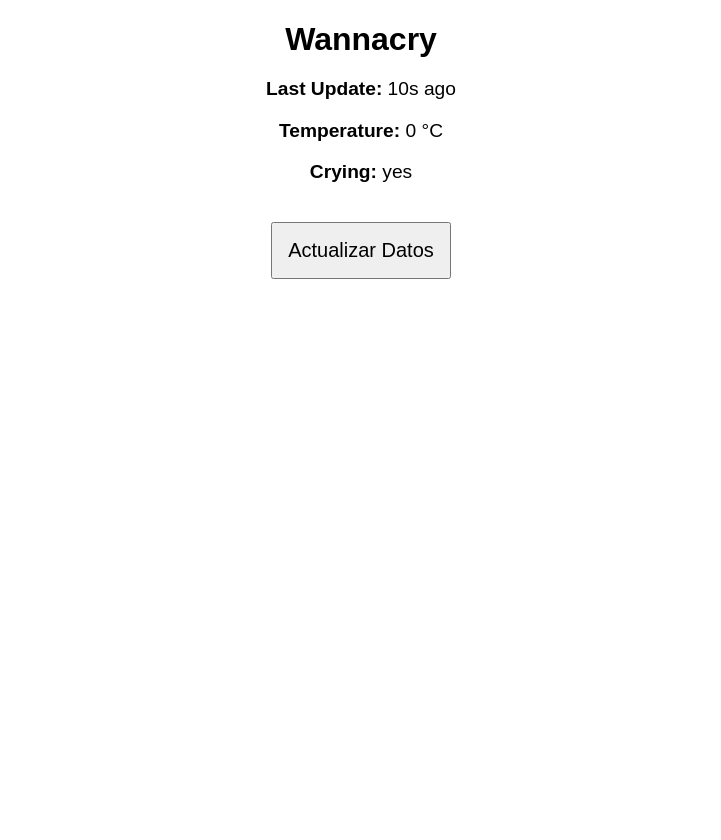
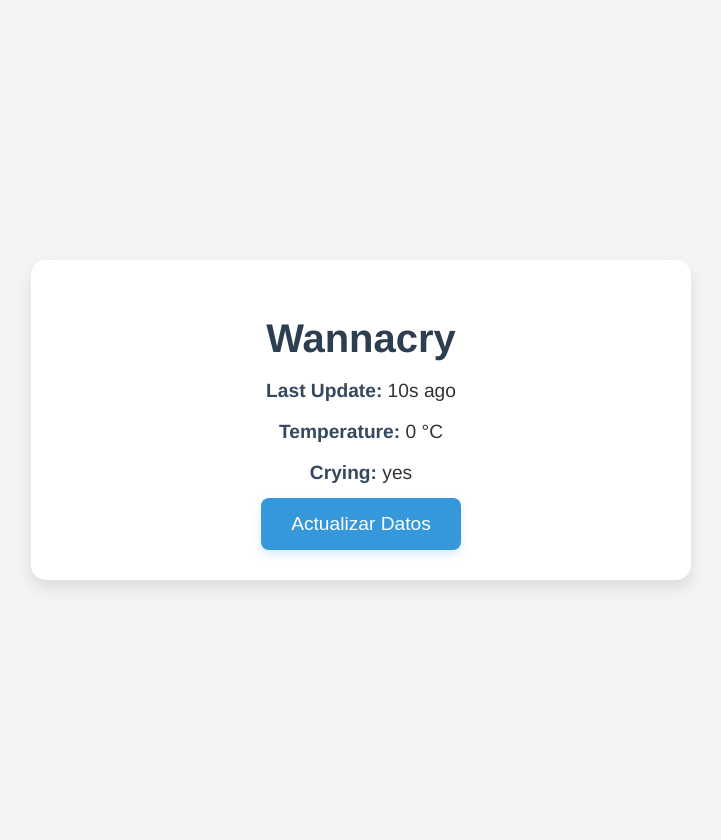
Before and after one commit to davzshaw/n3, a Flask app: page / in a window 1280 px wide. Shown: the whole page, without its empty margins (279-1000 px from the left). Before the commit the page ends 279 px from the top, so only its background shows below. Run offline with Flask 3, Linux system fonts and the light colour scheme.

Commit message:
CSS index

```diff
--- a/templates/index.html
+++ b/templates/index.html
@@ -6,29 +6,67 @@
     <title>Aplicativo Flask con Datos de APIs Externas</title>
     <style>
         body {
-            font-family: Arial, sans-serif;
+            font-family: 'Helvetica Neue', Arial, sans-serif;
+            background-color: #f3f4f6;
+            color: #333;
+            margin: 0;
+            padding: 20px;
+            display: flex;
+            justify-content: center;
+            align-items: center;
+            min-height: 100vh;
+        }
+
+        .container {
+            background-color: #ffffff;
+            border-radius: 15px;
+            box-shadow: 0 8px 15px rgba(0, 0, 0, 0.1);
+            padding: 30px;
+            max-width: 600px;
+            width: 100%;
             text-align: center;
-            margin: 20px;
         }
 
         h1 {
-            font-size: 2em;
-            margin-bottom: 20px;
+            font-size: 2.5em;
+            margin-bottom: 15px;
+            color: #2c3e50;
         }
 
         p {
             font-size: 1.2em;
+            margin: 10px 0;
+            line-height: 1.6;
         }
 
         button {
-            font-size: 20px;
-            padding: 15px;
-            margin-top: 20px;
+            font-size: 1.2em;
+            padding: 15px 30px;
+            background-color: #3498db;
+            color: #fff;
+            border: none;
+            border-radius: 8px;
             cursor: pointer;
+            transition: background-color 0.3s, transform 0.2s;
+            box-shadow: 0 4px 10px rgba(52, 152, 219, 0.2);
+        }
+
+        button:hover {
+            background-color: #2980b9;
+            transform: translateY(-3px);
+        }
+
+        button:active {
+            transform: translateY(1px);
+        }
+
+        strong {
+            color: #34495e;
         }
     </style>
 </head>
 <body>
+    <div class="container">
         <h1>Wannacry</h1>
         <p><strong>Last Update:</strong> {{ datetime }}</p>
         <p><strong>Temperature:</strong> {{ temperature }} °C</p>
@@ -36,5 +74,6 @@
         <form method="get">
             <button type="submit">Actualizar Datos</button>
         </form>
+    </div>
 </body>
 </html>
```
Lines whose indentation alone changed are shown as unchanged.
